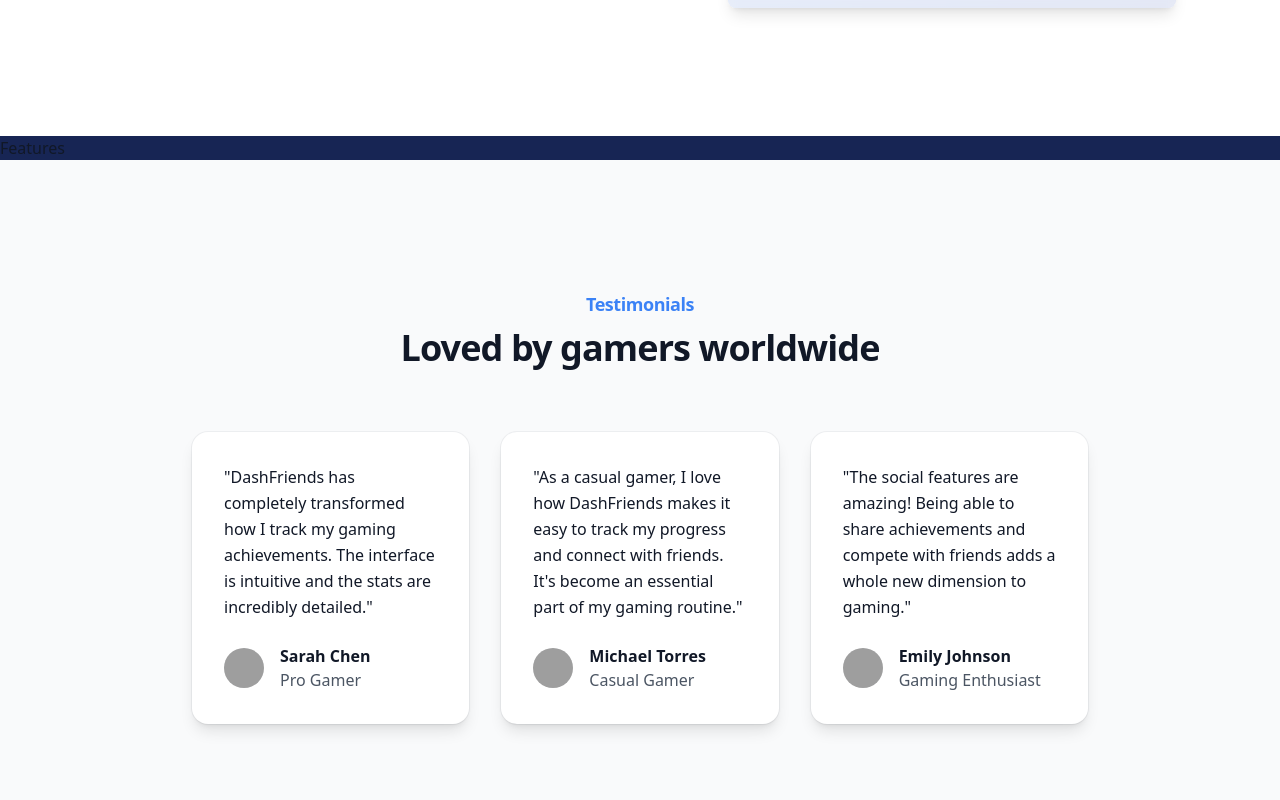
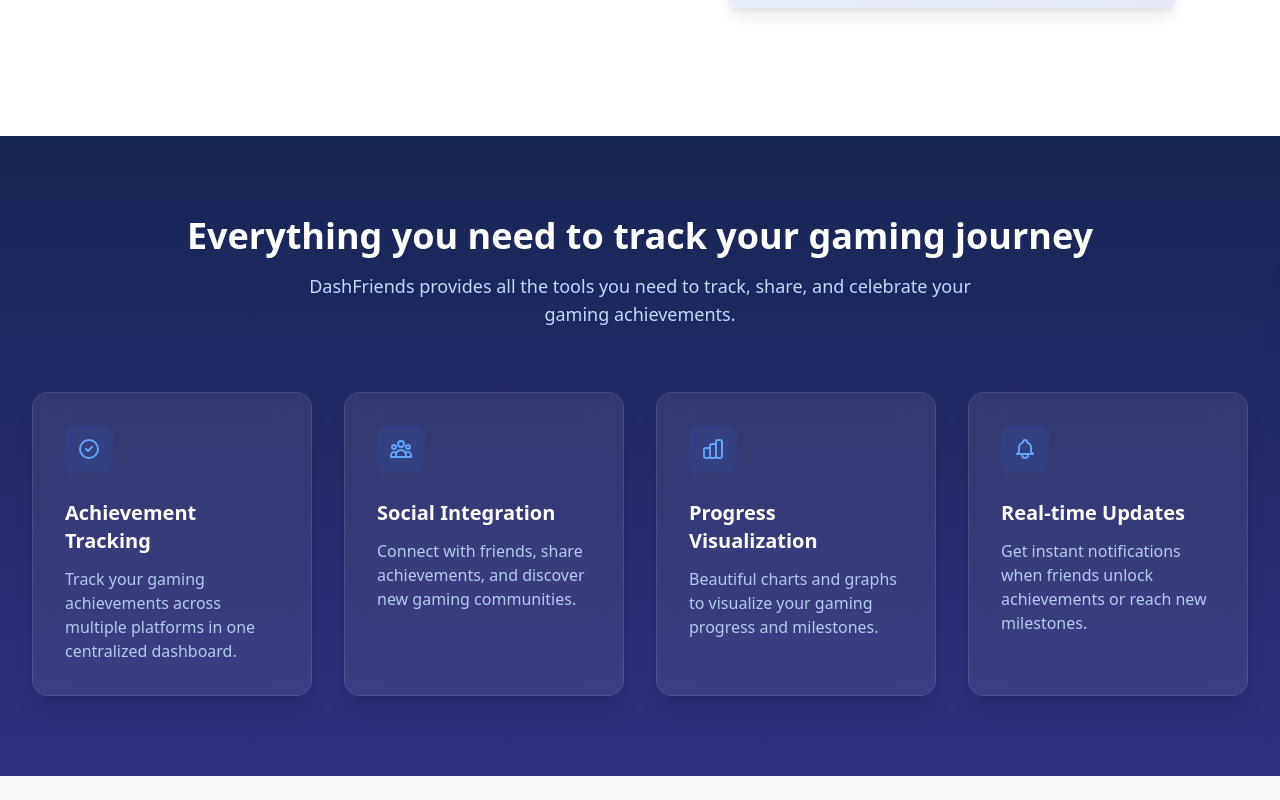
Before and after one commit to sujayreddyjb/dashfriends-landing, a React (Vite) app: page / in a window 1280 px wide. Shown: the part 720-1520 px from the top of the page. Built offline with nearby package versions, Linux system fonts and the light colour scheme; grey boxes are pictures that could not be loaded.

Commit message:
fix: Restore full Features component with animations

```diff
--- a/src/components/Features.jsx
+++ b/src/components/Features.jsx
@@ -1 +1,103 @@
-const Features = () => { return <div>Features</div>; }; export default Features;
+import { motion } from 'framer-motion';
+
+const Features = () => {
+  const features = [
+    {
+      title: "Achievement Tracking",
+      description: "Track your gaming achievements across multiple platforms in one centralized dashboard.",
+      icon: (
+        <svg className="w-6 h-6" fill="none" viewBox="0 0 24 24" stroke="currentColor">
+          <path strokeLinecap="round" strokeLinejoin="round" strokeWidth={2} d="M9 12l2 2 4-4m6 2a9 9 0 11-18 0 9 9 0 0118 0z" />
+        </svg>
+      ),
+    },
+    {
+      title: "Social Integration",
+      description: "Connect with friends, share achievements, and discover new gaming communities.",
+      icon: (
+        <svg className="w-6 h-6" fill="none" viewBox="0 0 24 24" stroke="currentColor">
+          <path strokeLinecap="round" strokeLinejoin="round" strokeWidth={2} d="M17 20h5v-2a3 3 0 00-5.356-1.857M17 20H7m10 0v-2c0-.656-.126-1.283-.356-1.857M7 20H2v-2a3 3 0 015.356-1.857M7 20v-2c0-.656.126-1.283.356-1.857m0 0a5.002 5.002 0 019.288 0M15 7a3 3 0 11-6 0 3 3 0 016 0zm6 3a2 2 0 11-4 0 2 2 0 014 0zM7 10a2 2 0 11-4 0 2 2 0 014 0z" />
+        </svg>
+      ),
+    },
+    {
+      title: "Progress Visualization",
+      description: "Beautiful charts and graphs to visualize your gaming progress and milestones.",
+      icon: (
+        <svg className="w-6 h-6" fill="none" viewBox="0 0 24 24" stroke="currentColor">
+          <path strokeLinecap="round" strokeLinejoin="round" strokeWidth={2} d="M9 19v-6a2 2 0 00-2-2H5a2 2 0 00-2 2v6a2 2 0 002 2h2a2 2 0 002-2zm0 0V9a2 2 0 012-2h2a2 2 0 012 2v10m-6 0a2 2 0 002 2h2a2 2 0 002-2m0 0V5a2 2 0 012-2h2a2 2 0 012 2v14a2 2 0 01-2 2h-2a2 2 0 01-2-2z" />
+        </svg>
+      ),
+    },
+    {
+      title: "Real-time Updates",
+      description: "Get instant notifications when friends unlock achievements or reach new milestones.",
+      icon: (
+        <svg className="w-6 h-6" fill="none" viewBox="0 0 24 24" stroke="currentColor">
+          <path strokeLinecap="round" strokeLinejoin="round" strokeWidth={2} d="M15 17h5l-1.405-1.405A2.032 2.032 0 0118 14.158V11a6.002 6.002 0 00-4-5.659V5a2 2 0 10-4 0v.341C7.67 6.165 6 8.388 6 11v3.159c0 .538-.214 1.055-.595 1.436L4 17h5m6 0v1a3 3 0 11-6 0v-1m6 0H9" />
+        </svg>
+      ),
+    },
+  ];
+
+  return (
+    <section id="features" className="py-20 bg-gradient-to-b from-blue-950 to-indigo-900 relative overflow-hidden">
+      {/* Background Elements */}
+      <div className="absolute inset-0">
+        <div className="absolute top-0 -right-1/4 w-96 h-96 bg-blue-500/30 rounded-full mix-blend-multiply filter blur-3xl opacity-20"></div>
+        <div className="absolute -bottom-1/2 -left-1/4 w-96 h-96 bg-purple-500/30 rounded-full mix-blend-multiply filter blur-3xl opacity-20"></div>
+      </div>
+
+      <div className="max-w-7xl mx-auto px-4 sm:px-6 lg:px-8 relative">
+        <motion.div
+          initial={{ opacity: 0, y: 20 }}
+          whileInView={{ opacity: 1, y: 0 }}
+          transition={{ duration: 0.8 }}
+          viewport={{ once: true }}
+          className="text-center mb-16"
+        >
+          <h2 className="text-3xl sm:text-4xl font-bold text-white mb-4">
+            Everything you need to track your gaming journey
+          </h2>
+          <p className="text-lg text-blue-200 max-w-2xl mx-auto">
+            DashFriends provides all the tools you need to track, share, and celebrate your gaming achievements.
+          </p>
+        </motion.div>
+
+        <div className="grid grid-cols-1 md:grid-cols-2 lg:grid-cols-4 gap-8">
+          {features.map((feature, index) => (
+            <motion.div
+              key={index}
+              initial={{ opacity: 0, y: 20 }}
+              whileInView={{ opacity: 1, y: 0 }}
+              transition={{ duration: 0.5, delay: index * 0.1 }}
+              viewport={{ once: true }}
+              className="group relative transform-gpu"
+            >
+              {/* Hover gradient background */}
+              <div className="absolute inset-0 bg-gradient-to-br from-blue-500/20 to-purple-500/20 rounded-2xl opacity-0 group-hover:opacity-100 transition-all duration-300"></div>
+
+              {/* Card background with glass effect */}
+              <div className="relative p-8 rounded-2xl bg-white/[0.08] backdrop-blur-lg border border-white/10 shadow-xl group-hover:bg-white/[0.12] group-hover:scale-[1.02] transition-all duration-300 h-full">
+                {/* Icon container */}
+                <div className="text-blue-400 mb-5 p-3 inline-block rounded-lg bg-blue-500/10 group-hover:bg-blue-500/20 transition-colors duration-300">
+                  {feature.icon}
+                </div>
+
+                {/* Content */}
+                <h3 className="text-xl font-semibold text-white mb-3 group-hover:text-blue-200 transition-colors duration-300">
+                  {feature.title}
+                </h3>
+                <p className="text-blue-200/90 group-hover:text-blue-100 transition-colors duration-300">
+                  {feature.description}
+                </p>
+              </div>
+            </motion.div>
+          ))}
+        </div>
+      </div>
+    </section>
+  );
+};
+
+export default Features;
```
